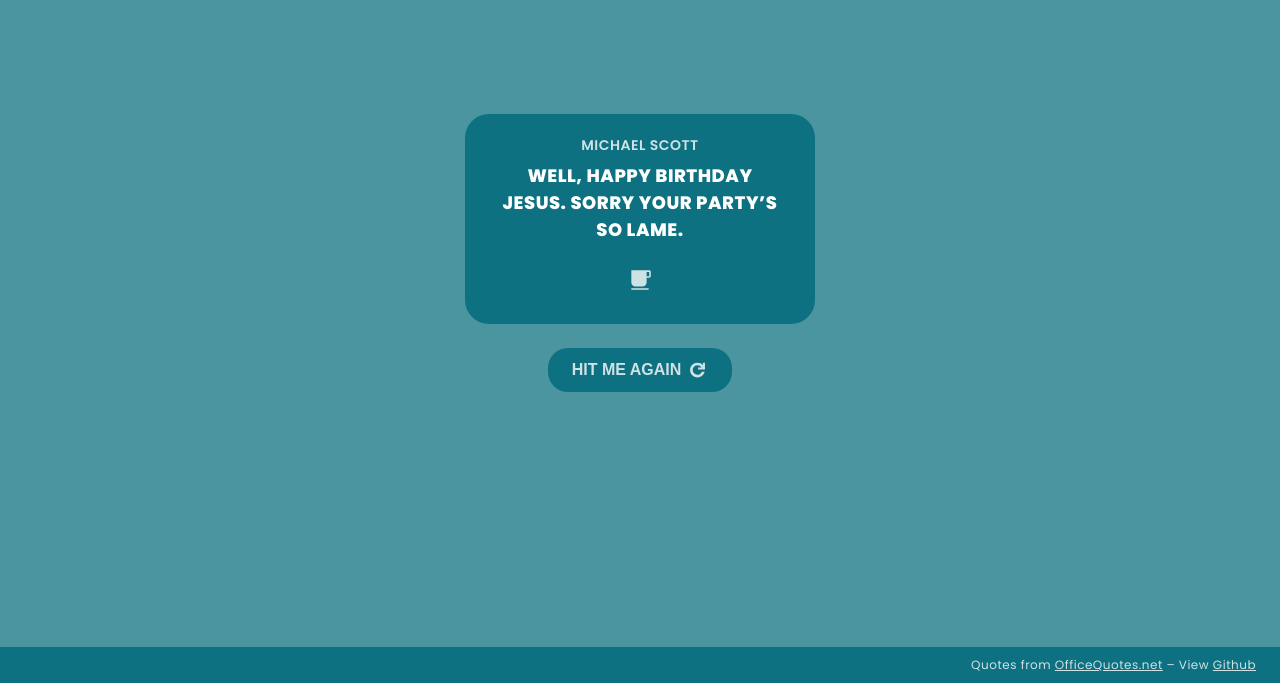
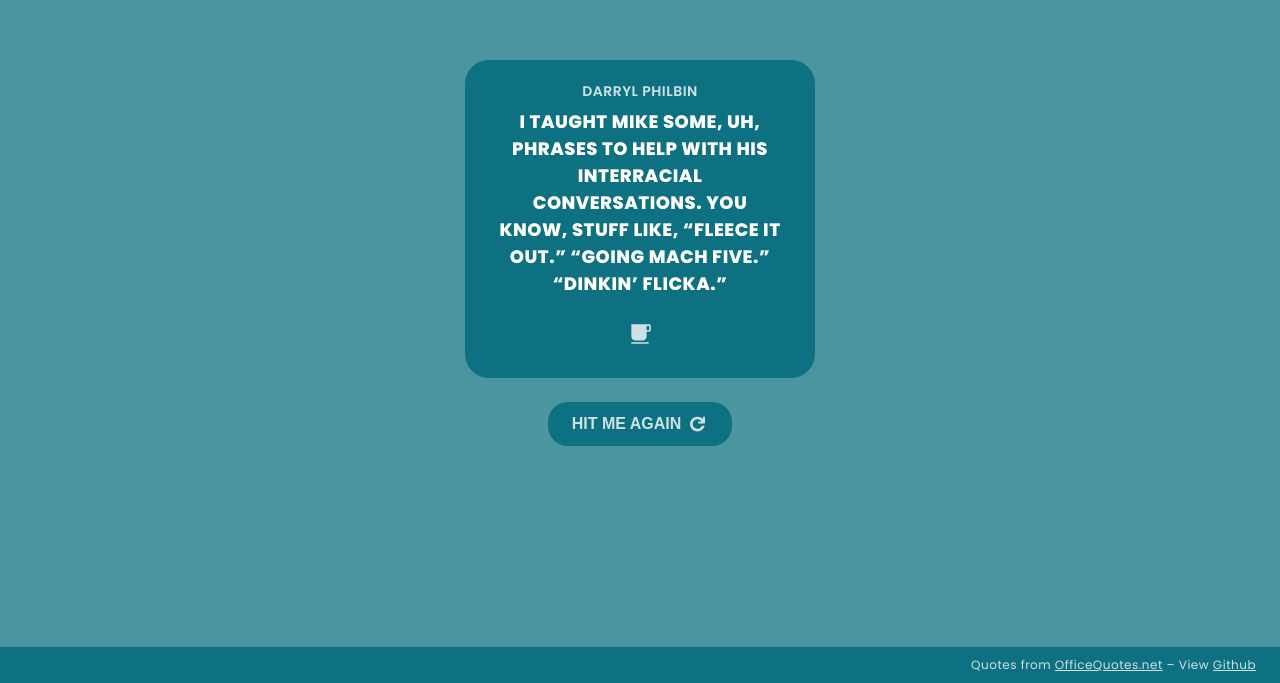
Before and after one commit to elysenewland/thats-what-the-office-said, a Vue app: page / in a window 1280 px wide. Shown: the part 117-800 px from the top of the page. Built offline with nearby package versions, Linux system fonts and the light colour scheme.

Commit message:
Add async function to fetch from JSON db, add loading state, & dynamically load props into card component

```diff
--- a/src/App.vue
+++ b/src/App.vue
@@ -1,14 +1,60 @@
 <script setup>
 import Card from "./components/Card.vue";
+import Footer from "./components/Footer.vue"
 import Button from "./components/Button.vue"
-import Footer from "./components/Footer.vue"
+import { ref, onMounted } from "vue";
+
+// Ref objects are mutable and reactive. Can set ref.value to allow values to change
+const quote = ref("");
+const character = ref("");
+const disabled = ref(false);
+const isLoading = ref(false);
+
+//  Get quote and character data from local JSON database asynchronously
+async function getQuote() {
+  try {
+    isLoading.value = true;
+    character.value = " ";
+    quote.value = "Loading ...";
+
+    // Use await new Promise(resolve => setTimeout(resolve, 2000)) to test loading state
+
+    const response = await fetch("/database/quotesDatabase.json");
+    const data = await response.json();
+
+    // Math.floor() function rounds this number down to the nearest integer to ensure it's a valid number
+    const selectedQuote = Math.floor(Math.random() * data.quotes.length);
+    quote.value = data.quotes[selectedQuote].quote,
+    character.value = data.quotes[selectedQuote].character;
+  } catch(err) {
+      quote.value = "Sorry, we're having trouble finding quotes right now.";
+      console.log(err);
+  }
+  // Ensure loading state is updated in both success and error cases
+  isLoading.value = false;
+}
+
+// Once the component is loaded, call the getQuote function. Allows page to fetch the data from the getQuote function on page refresh
+onMounted(() => {
+  getQuote();
+})
+
+// Image spin function. If const disabled is true, cause the image to spin for 600 ms and revert disabled equal to false
+function imgSpin() {
+  disabled.value = true;
+  setTimeout(() => {
+    disabled.value = false;
+  }, 600);
+}
 </script>
 
 <template>
-    <main>
-      <Card></Card>
-      <Button></Button>
-    </main>
+  <main>
+    <!-- Pass character and quote props to Card component -->
+    <Card :subhead="character" :title="quote"></Card>
 
-    <Footer></Footer>
+    <!-- Call the img spin class at the button and set it to disabled so that onclick generates the imgSpin function and generates a random quote -->
+    <Button :class="{ spin: disabled }" @click="imgSpin(),getQuote()"></Button>
+  </main>
+  <Footer></Footer>
 </template>
--- a/src/components/Card.vue
+++ b/src/components/Card.vue
@@ -1,11 +1,19 @@
 <script>
+// Export props in order to pass them into Card component
+export default {
+    props: {
+        subhead: String,
+        title: String,
+        body: String
+    }
+}
 </script>
 
 <template>
     <div class="card">
-        <!-- TODO: Dynamically load random character and quote from API-->
-        <h1>Michael Scott</h1>
-        <h2>Well, Happy Birthday Jesus. Sorry your party’s so lame.</h2>
+        <h1 v-if="subhead">{{ subhead }}</h1>
+        <h2 v-if="title">{{ title }}</h2>
+        <p v-if="body">{{ body }}</p>
         <img src="@/assets/images/coffee-icon.svg" alt="Coffee icon">
     </div>
 </template>
```
